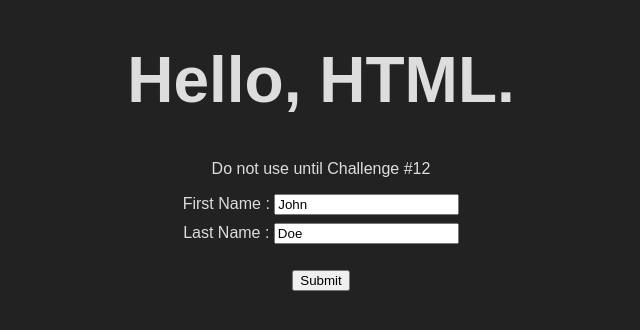
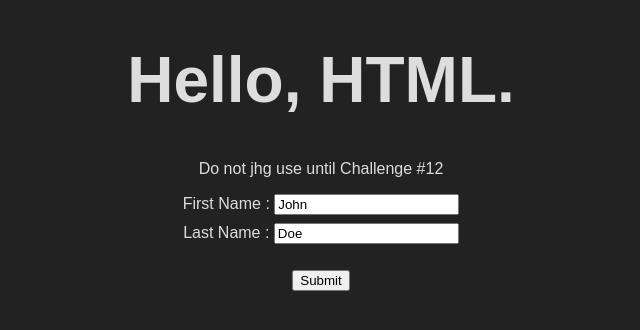
Before and after one commit to GIRJASANKAR/express-basic, a website: page views/index.html in a window 1280 px wide. Shown: the full height of the page, 319-959 px from the left. Drawn offline with Linux system fonts and the light colour scheme.

Commit message:
one-more

```diff
--- a/views/index.html
+++ b/views/index.html
@@ -8,7 +8,7 @@
 	</head>
 	<body>
 		<h1>Hello, HTML.</h1>
-		<p>Do not use until Challenge #12</p>
+		<p>Do not jhg use until Challenge #12</p>
      <form action="/name" method="post">
       <label>First Name :</label>
       <input type="text" name="first" value="John"><br>
```
